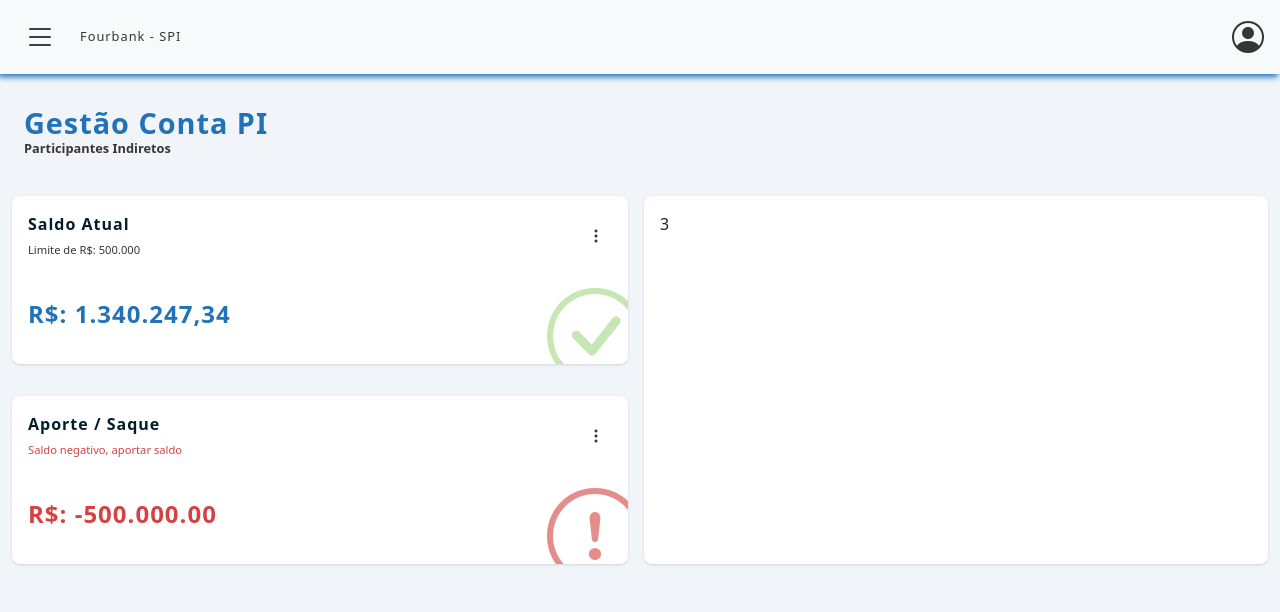
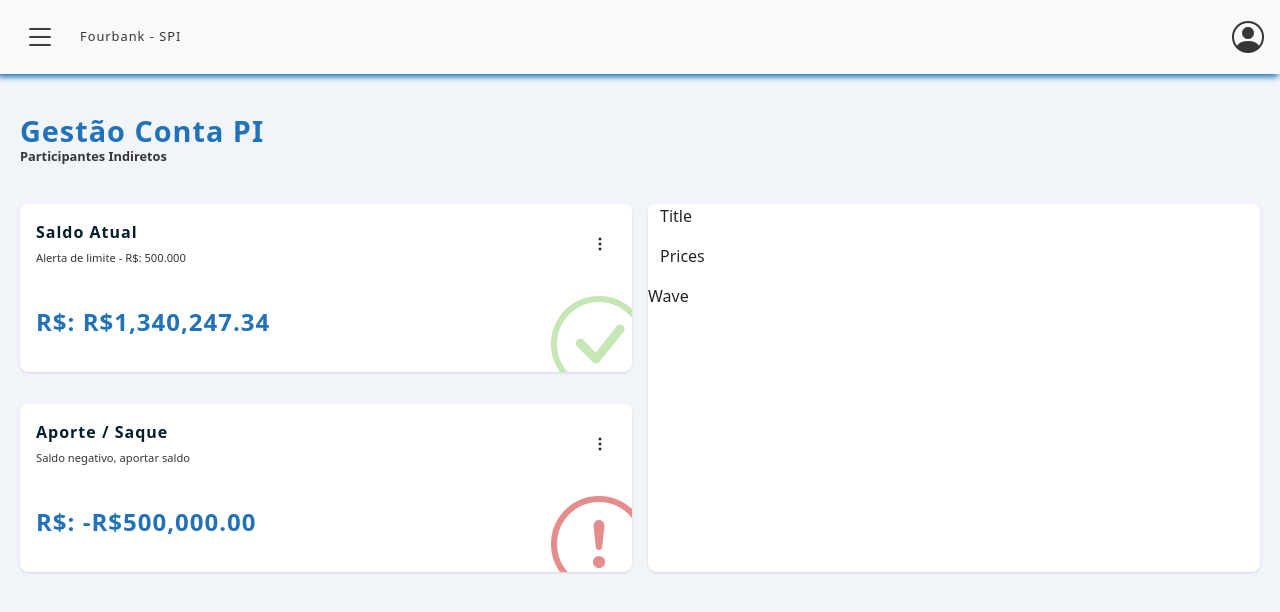
Before and after one commit to jhonatan-costa-deliverit/fourbank-bootstrap-poc, an Angular app: page /dashboard in a window 1280 px wide. Shown: the top 612 px of the page. Built offline with nearby package versions, Linux system fonts and the light colour scheme.

Commit message:
feat(saldos): created a balance card

```diff
--- /dev/null
+++ b/src/app/components/saldos/saldo-card/saldo-card.component.html
@@ -0,0 +1,17 @@
+
+<div class="row h-100">
+  <div class="col-sm-12 balance-box">
+    <div class="balance-card-header">
+      <div>
+        <p>{{ title }}</p>
+        <small>{{ subTitle }}</small>
+      </div>
+      <i *ngIf="menuActions && menuActions.length > 0" class="bi bi-three-dots-vertical" role="button" data-bs-toggle="dropdown" aria-expanded="false"></i>
+      <ul *ngIf="menuActions && menuActions.length > 0" class="dropdown-menu">
+        <li *ngFor="let action of menuActions"><a class="dropdown-item" (click)="redirectToUrl(action.redirectLink)">{{ action.linkText }}</a></li>
+      </ul>
+    </div>
+    <p class="balance-value">R$: {{ cardValue | currency:'BRL':'symbol':'1.2-2' }}</p>
+    <i class="card-warning-icon" [ngClass]="{'bi bi-check-circle': cardValue > 0, 'bi bi-exclamation-circle negative-icon': cardValue < 0}"></i>
+  </div>
+</div>
--- /dev/null
+++ b/src/app/components/saldos/saldo-card/saldo-card.component.scss
@@ -0,0 +1,93 @@
+@use 'custom-theme' as *;
+
+.balance-box {
+  box-shadow: $card-box-shadow;
+  margin: 1rem 0;
+  border-radius: 0.5rem;
+  background-color: #fff;
+  padding: 1rem;
+  display: flex;
+  flex-direction: column;
+  justify-content: space-between;
+  position: relative;
+  overflow: hidden;
+
+  & .balance-value, .negative-value {
+    color: $primary-one;
+    font-size: 1.5rem;
+    font-weight: 600;
+    letter-spacing: 1px;
+  }
+
+  & .negative-value {
+    color: $primary-danger;
+  }
+
+  & .card-warning-icon {
+    position: absolute;
+    top: 50%;
+    right: -15px;
+    transform: translateY(-12%);
+    pointer-events: none;
+    font-size: 6rem;
+    opacity: 0.6;
+    color: $primary-success;
+  }
+
+  & .negative-icon {
+    color: $primary-danger;
+  }
+}
+
+.balance-card-header {
+  display: flex;
+  justify-content: space-between;
+  align-items: center;
+
+  & i {
+    font-size: 1rem;
+    color: $grey-one;
+    padding: 0.2rem 0.5rem;
+    transition: 0.4s ease-out;
+    cursor: pointer;
+  }
+
+  & i:hover {
+    color: $primary-one;
+    background-color: $primary-three;
+    transition: 0.4s ease-in;
+    border-radius: 50%;
+  }
+
+  & p {
+    font-weight: 600;
+    margin: 0;
+    padding: 0;
+    font-size: 1rem;
+    letter-spacing: 1px;
+    color: $primary-dark;
+  }
+
+  & small {
+    font-size: 0.7rem;
+    font-weight: 400;
+    color: $grey-one;
+  }
+
+  & .negative-balance-text {
+    color: $primary-danger;
+  }
+
+  & .dropdown-menu li {
+    font-size: 0.8rem;
+    letter-spacing: 1px;
+    font-weight: 500;
+    transition: 0.4s ease-out;
+  }
+
+  & .dropdown-menu li:hover > a {
+    transition: 0.4s ease-in;
+    color: $primary-one;
+  }
+
+}
--- /dev/null
+++ b/src/app/components/saldos/saldo-card/saldo-card.component.ts
@@ -0,0 +1,33 @@
+import {Component, Input} from '@angular/core';
+import {CurrencyPipe, NgClass, NgForOf, NgIf} from '@angular/common';
+import {Router} from '@angular/router';
+
+export interface CardMenuInterface {
+  redirectLink: string,
+  linkText: string,
+}
+
+@Component({
+  selector: 'app-saldo-card',
+  imports: [
+    NgIf,
+    NgForOf,
+    NgClass,
+    CurrencyPipe
+  ],
+  templateUrl: './saldo-card.component.html',
+  styleUrl: './saldo-card.component.scss'
+})
+export class SaldoCardComponent {
+  @Input({required: true}) title: string = 'Saldo';
+  @Input({required: true}) subTitle: string = 'Limite';
+  @Input({required: true}) menuActions: CardMenuInterface[] = [];
+  @Input({required: true}) cardValue: number = 0;
+
+  constructor(private router: Router) {}
+
+  redirectToUrl(url: string): void {
+    void this.router.navigate([url]);
+  }
+
+}
--- a/src/app/components/saldos/saldos.component.html
+++ b/src/app/components/saldos/saldos.component.html
@@ -1,51 +1,39 @@
 <div class="row balance-container">
+
   <div class="col-sm">
+    <div class="row h-100">
+      <app-saldo-card
+        [title]="cardOne.title"
+        [subTitle]="cardOne.subTitle"
+        [cardValue]="cardOne.cardValue"
+        [menuActions]="cardOne.menuActions">
+      </app-saldo-card>
 
-    <div class="row h-100">
+      <app-saldo-card
+        [title]="cardTwo.title"
+        [subTitle]="cardTwo.subTitle"
+        [cardValue]="cardTwo.cardValue"
+        [menuActions]="cardTwo.menuActions">
+      </app-saldo-card>
+    </div>
+  </div>
 
-      <div class="col-sm-12 balance-box">
-        <div class="balance-card-header">
-          <div>
-            <p>Saldo Atual</p>
-            <small>Limite de R$: 500.000</small>
-          </div>
+  <div class="col-sm balance-withdraw-box">
+    <div class="row">
 
-          <i class="bi bi-three-dots-vertical" role="button" data-bs-toggle="dropdown" aria-expanded="false"></i>
-          <ul class="dropdown-menu">
-            <li><a class="dropdown-item" href="#">Editar Limite</a></li>
-            <li><a class="dropdown-item" href="#">Detalhes</a></li>
-          </ul>
-        </div>
-
-        <p class="balance-value">R$: 1.340.247,34</p>
-
-        <i class="bi bi-check-circle card-warning-icon"></i>
+      <div class="col-sm-12">
+        <p>Title</p>
       </div>
 
-      <div class="col-sm-12 balance-box">
-        <div class="balance-card-header">
-          <div>
-            <p>Aporte / Saque</p>
-            <small class="negative-balance-text">Saldo negativo, aportar saldo</small>
-          </div>
+      <div class="col-sm-12">
+        <p>Prices</p>
+      </div>
 
-          <i class="bi bi-three-dots-vertical" role="button" data-bs-toggle="dropdown" aria-expanded="false"></i>
-          <ul class="dropdown-menu">
-            <li><a class="dropdown-item" href="#">Aportar</a></li>
-            <li><a class="dropdown-item" href="#">Sacar</a></li>
-          </ul>
-        </div>
-
-        <p class="balance-value negative-value">R$: -500.000.00</p>
-
-        <i class="bi bi-exclamation-circle card-warning-icon negative-icon"></i>
+      <div class="col-sm-12 wave-container p-0">
+        <p>Wave</p>
       </div>
 
     </div>
-
   </div>
 
-  <div class="col-sm balance-withdraw-box">
-    <p>3</p>
-  </div>
 </div>
--- a/src/app/components/saldos/saldos.component.scss
+++ b/src/app/components/saldos/saldos.component.scss
@@ -5,101 +5,9 @@
   min-height: 25rem;
 }
 
-.balance-box, .balance-withdraw-box {
+.balance-withdraw-box {
   box-shadow: $card-box-shadow;
-  margin: 1rem 0;
+  margin: 1rem 0 1rem 1rem;
   border-radius: 0.5rem;
   background-color: #fff;
-  padding: 1rem;
 }
-
-.balance-box {
-  display: flex;
-  flex-direction: column;
-  justify-content: space-between;
-  position: relative;
-  overflow: hidden;
-
-  & .balance-value, .negative-value {
-    color: $primary-one;
-    font-size: 1.5rem;
-    font-weight: 600;
-    letter-spacing: 1px;
-  }
-
-  & .negative-value {
-    color: $primary-danger;
-  }
-
-  & .card-warning-icon {
-    position: absolute;
-    top: 50%;
-    right: -15px;
-    transform: translateY(-12%);
-    pointer-events: none;
-    font-size: 6rem;
-    opacity: 0.6;
-    color: $primary-success;
-  }
-
-  & .negative-icon {
-    color: $primary-danger;
-  }
-}
-
-.balance-withdraw-box {
-  margin-left: 1rem;
-}
-
-.balance-card-header {
-  display: flex;
-  justify-content: space-between;
-  align-items: center;
-
-  & i {
-    font-size: 1rem;
-    color: $grey-one;
-    padding: 0.2rem 0.5rem;
-    transition: 0.4s ease-out;
-    cursor: pointer;
-  }
-
-  & i:hover {
-    color: $primary-one;
-    background-color: $primary-three;
-    transition: 0.4s ease-in;
-    border-radius: 50%;
-  }
-
-  & p {
-    font-weight: 600;
-    margin: 0;
-    padding: 0;
-    font-size: 1rem;
-    letter-spacing: 1px;
-    color: $primary-dark;
-  }
-
-  & small {
-    font-size: 0.7rem;
-    font-weight: 400;
-    color: $grey-one;
-  }
-
-  & .negative-balance-text {
-    color: $primary-danger;
-  }
-
-  & .dropdown-menu li {
-    font-size: 0.8rem;
-    letter-spacing: 1px;
-    font-weight: 500;
-    transition: 0.4s ease-out;
-  }
-
-  & .dropdown-menu li:hover > a {
-    transition: 0.4s ease-in;
-    color: $primary-one;
-  }
-
-}
--- a/src/app/components/saldos/saldos.component.ts
+++ b/src/app/components/saldos/saldos.component.ts
@@ -1,11 +1,52 @@
 import { Component } from '@angular/core';
+import {CardMenuInterface, SaldoCardComponent} from './saldo-card/saldo-card.component';
+
+export interface ValuesInterface {
+  title: string;
+  subTitle: string;
+  menuActions: CardMenuInterface[];
+  cardValue: number;
+}
 
 @Component({
   selector: 'app-saldos',
-  imports: [],
+  imports: [
+    SaldoCardComponent
+  ],
   templateUrl: './saldos.component.html',
   styleUrl: './saldos.component.scss'
 })
 export class SaldosComponent {
+  cardOne: ValuesInterface = {
+    title: 'Saldo Atual',
+    subTitle: 'Alerta de limite - R$: 500.000',
+    menuActions: [
+      {
+        linkText: 'Editar Alerta de Limite',
+        redirectLink: '#',
+      },
+      {
+        linkText: 'Detalhes',
+        redirectLink: '#',
+      }
+    ],
+    cardValue: 1340247.34
+  };
+
+  cardTwo: ValuesInterface = {
+    title: 'Aporte / Saque',
+    subTitle: 'Saldo negativo, aportar saldo',
+    menuActions: [
+      {
+        linkText: 'Aportar',
+        redirectLink: '#',
+      },
+      {
+        linkText: 'Sacar',
+        redirectLink: '#',
+      }
+    ],
+    cardValue: -500000.00
+  }
 
 }
--- a/src/app/views/dashboard/dashboard.component.html
+++ b/src/app/views/dashboard/dashboard.component.html
@@ -2,7 +2,7 @@
 <div class="container-fluid dashboard-container">
 
   <div class="row title-container">
-    <div class="col-sm">
+    <div class="col-sm p-0">
       <h1>Gestão Conta PI</h1>
       <h2>Participantes Indiretos</h2>
     </div>
--- a/src/app/views/dashboard/dashboard.component.scss
+++ b/src/app/views/dashboard/dashboard.component.scss
@@ -3,7 +3,7 @@
 .dashboard-container {
   min-height: 90vh;
   width: 100%;
-  padding: 1.5rem;
+  padding: 2rem;
 
   & .title-container {
     margin-bottom: 1rem;
```
